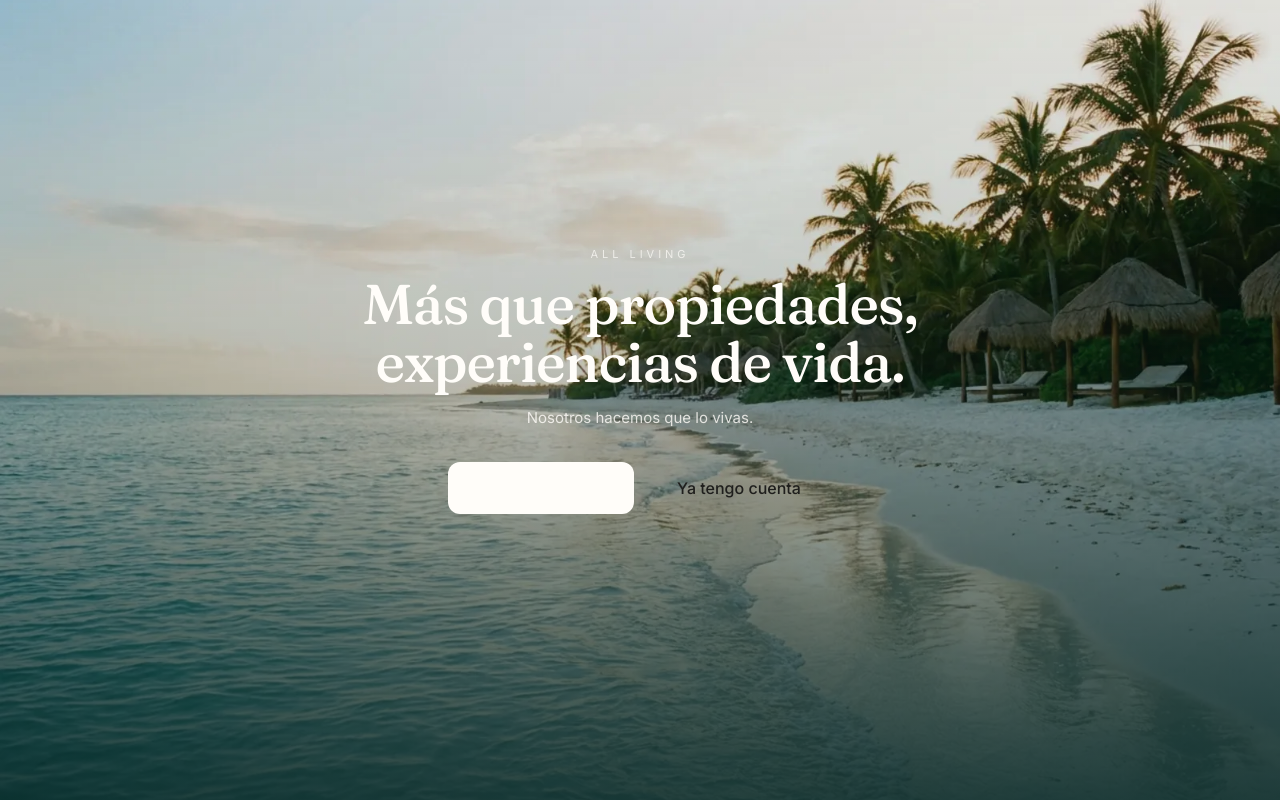
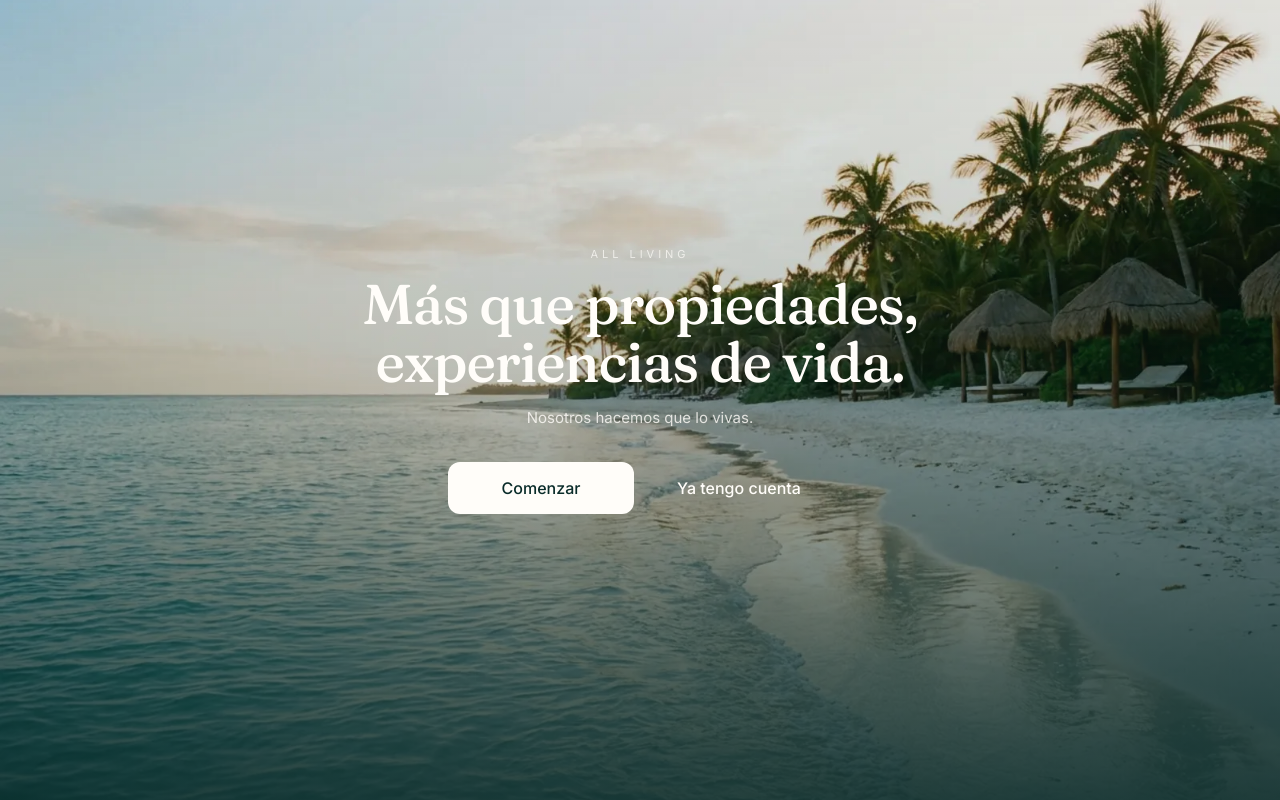
Before and after one commit to turbillon50/all-living-sept-2026, a Next.js app: page /welcome in a window 1280 px wide. Built offline with nearby package versions, Linux system fonts and the light colour scheme.

Commit message:
Botón: variantes light y ghost-light para CTAs sobre fotografía (el texto de Comenzar era invisible)

```diff
--- a/src/app/(public)/i/[token]/page.tsx
+++ b/src/app/(public)/i/[token]/page.tsx
@@ -32,7 +32,7 @@ export default async function InvitePage({ params }: { params: Promise<{ token:
           <>
             <h1 className="mt-8 text-[34px] leading-[1.06]">Esta invitación ya no está disponible.</h1>
             <p className="mt-3 text-ivory/80">Pídele a quien te invitó que te mande una nueva.</p>
-            <div className="mt-8 w-full max-w-sm"><ButtonLink href="/welcome" size="lg" className="bg-ivory text-green-950">Conocer All Living</ButtonLink></div>
+            <div className="mt-8 w-full max-w-sm"><ButtonLink href="/welcome" size="lg" variant="light">Conocer All Living</ButtonLink></div>
           </>
         ) : (
           <>
@@ -41,11 +41,11 @@ export default async function InvitePage({ params }: { params: Promise<{ token:
             <p className="mt-3 text-[17px] text-ivory/85">{formatRange(stay.startDate, stay.endDate)}</p>
             <div className="mt-8 w-full max-w-sm">
               {user ? (
-                <form action={accept}><Button type="submit" size="lg" className="bg-ivory text-green-950 hover:bg-sand-100">Aceptar invitación</Button></form>
+                <form action={accept}><Button type="submit" size="lg" variant="light">Aceptar invitación</Button></form>
               ) : (
-                <ButtonLink href={`/sign-up?redirect_url=${encodeURIComponent(`/i/${token}`)}`} size="lg" className="bg-ivory text-green-950 hover:bg-sand-100">Crear mi cuenta y entrar</ButtonLink>
+                <ButtonLink href={`/sign-up?redirect_url=${encodeURIComponent(`/i/${token}`)}`} size="lg" variant="light">Crear mi cuenta y entrar</ButtonLink>
               )}
-              {!user ? <ButtonLink href={`/sign-in?redirect_url=${encodeURIComponent(`/i/${token}`)}`} size="lg" variant="ghost" className="mt-2 text-ivory hover:bg-ivory/10">Ya tengo cuenta</ButtonLink> : null}
+              {!user ? <ButtonLink href={`/sign-in?redirect_url=${encodeURIComponent(`/i/${token}`)}`} size="lg" variant="ghost-light" className="mt-2">Ya tengo cuenta</ButtonLink> : null}
             </div>
           </>
         )}
--- a/src/app/(public)/welcome/page.tsx
+++ b/src/app/(public)/welcome/page.tsx
@@ -12,10 +12,10 @@ export default function Welcome() {
         <h1 className="mt-3 text-[38px] leading-[1.04] md:text-[56px] max-w-xl text-balance">Más que propiedades, experiencias de vida.</h1>
         <p className="mt-4 text-ivory/80 max-w-md">Nosotros hacemos que lo vivas.</p>
         <div className="mt-8 flex flex-col gap-3 md:flex-row md:justify-center w-full max-w-sm">
-          <ButtonLink href="/welcome/role" size="lg" className="bg-ivory text-green-950 hover:bg-sand-100 active:bg-sand-200">
+          <ButtonLink href="/welcome/role" size="lg" variant="light">
             Comenzar
           </ButtonLink>
-          <ButtonLink href="/sign-in" size="lg" variant="ghost" className="text-ivory hover:bg-ivory/10">
+          <ButtonLink href="/sign-in" size="lg" variant="ghost-light">
             Ya tengo cuenta
           </ButtonLink>
         </div>
--- a/src/ui/button.tsx
+++ b/src/ui/button.tsx
@@ -1,7 +1,7 @@
 import Link from "next/link";
 import { cn } from "./cn";
 
-type Variant = "primary" | "secondary" | "ghost" | "danger";
+type Variant = "primary" | "secondary" | "ghost" | "danger" | "light" | "ghost-light";
 type Size = "md" | "lg" | "sm";
 
 const base =
@@ -11,6 +11,9 @@ const variants: Record<Variant, string> = {
   secondary: "bg-surface text-text hairline hover:bg-surface-2",
   ghost: "text-text hover:bg-surface-2",
   danger: "bg-danger text-ivory hover:brightness-95",
+  /** Sobre fotografía oscura: botón claro con texto verde profundo. */
+  light: "bg-ivory text-green-950 hover:bg-sand-100 active:bg-sand-200",
+  "ghost-light": "text-ivory hover:bg-ivory/10",
 };
 const sizes: Record<Size, string> = { sm: "px-3.5 text-sm min-h-10", md: "px-5 text-[15px]", lg: "px-6 text-base min-h-13 w-full" };
 
```
